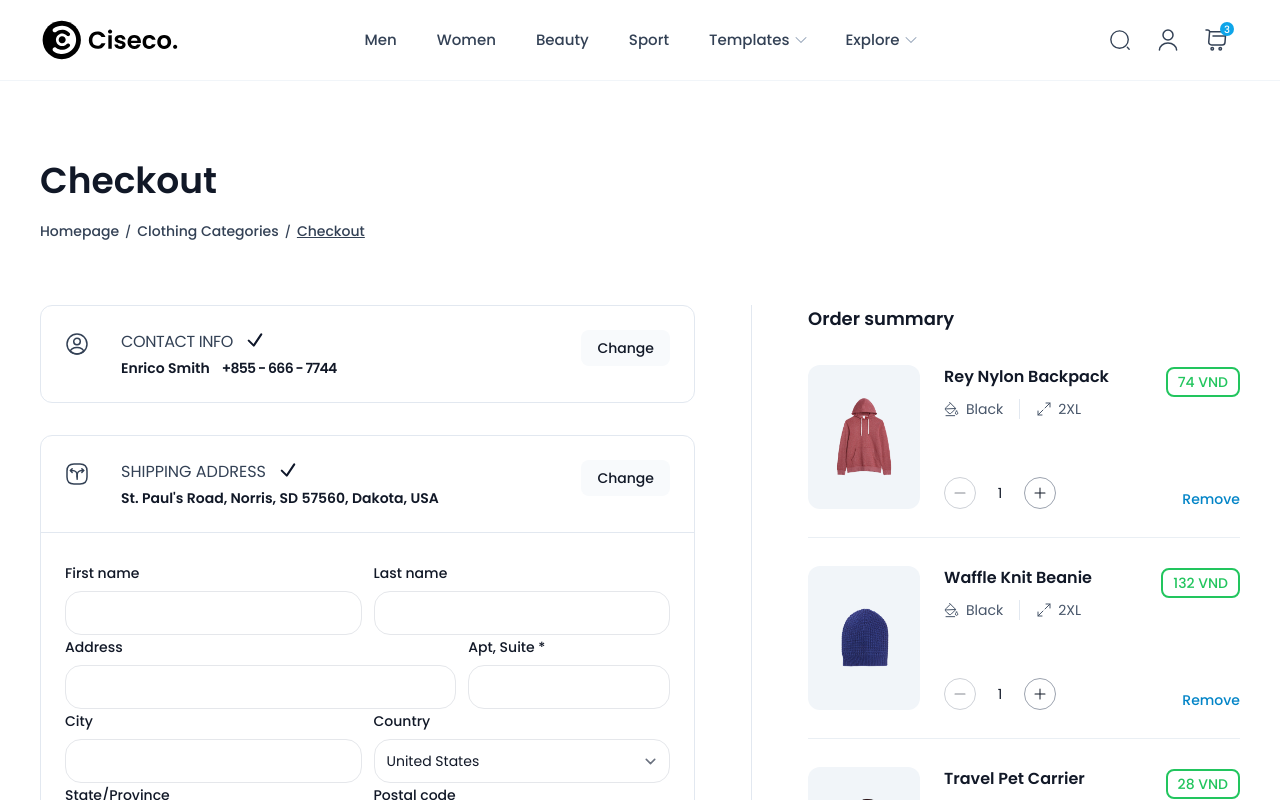
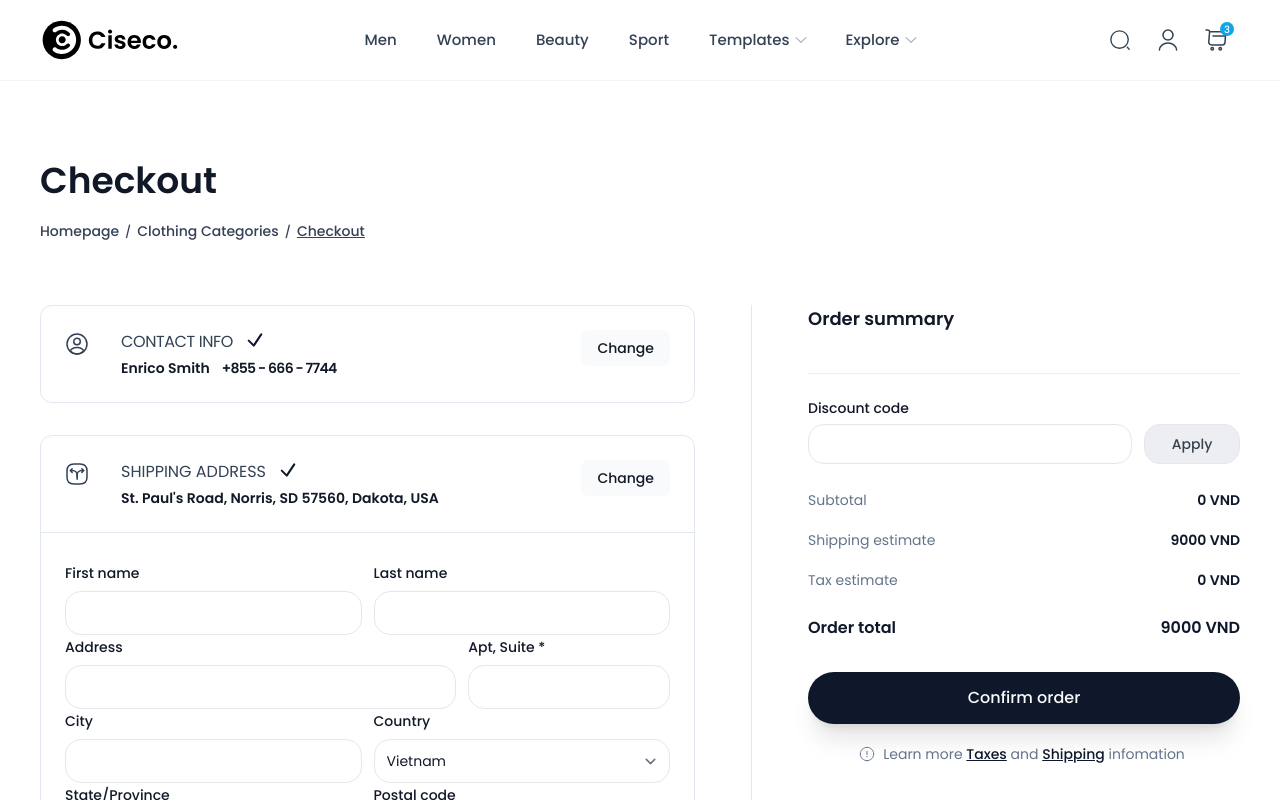
Before and after one commit to huypq02/ecommerce-nextjs, a Next.js app: page /checkout in a window 1280 px wide. Shown: the top 800 px of the page. Built offline with nearby package versions, Linux system fonts and the light colour scheme.

Commit message:
update cart, sync data at order summary

```diff
--- a/src/app/cart/page.tsx
+++ b/src/app/cart/page.tsx
@@ -8,17 +8,21 @@ import ButtonPrimary from "@/shared/Button/ButtonPrimary";
 import Image from "next/image";
 import Link from "next/link";
 import axios from "axios";
+import { useRouter } from "next/navigation";
 
 interface CartItem {
+  productDetailId: string;
   productName: string;
   quantity: number;
   size: string;
   price: number;
   imageUrls: string[];
+  color: string;
 }
 
 const CartPage = () => {
   const [cartItems, setCartItems] = useState<CartItem[]>([]);
+  const router = useRouter();
 
   useEffect(() => {
     const fetchCartItems = async () => {
@@ -163,8 +167,46 @@ const CartPage = () => {
   };
 
   const subtotal = calculateSubtotal();
+  const shippingFee = 90000; // 90,000 VND
   const tax = subtotal * 0.1;
-  const orderTotal = subtotal + tax;
+  const orderTotal = subtotal + tax + shippingFee;
+
+  const handleCheckout = () => {
+    const orderData = {
+      orderDetail: cartItems.map((item) => ({
+        productDetailId: item.productDetailId,
+        productName: item.productName,
+        quantity: item.quantity,
+        presentUnitPrice: item.price,
+        color: item.color,
+        imageUrls: item.imageUrls,
+        size: item.size,
+      })),
+      orderStatusHistory: null,
+      userInfo: {
+        fullName: "fullName",
+        phone: "phone",
+        address: "address",
+        postalCode: "postalCode",
+        city: "city",
+        country: "country",
+        province: "province",
+        apt: "apt",
+      },
+      date: new Date().toISOString(),
+      paymentMethod: "home",
+      status: "new",
+      shippingFee: 9000,
+      tax: tax,
+      discount: 0,
+      total: orderTotal,
+    };
+
+    console.log("orderData", orderData);
+
+    localStorage.setItem("orderData", JSON.stringify(orderData));
+    router.push("/checkout");
+  };
 
   return (
     <div className="nc-CartPage">
@@ -206,7 +248,7 @@ const CartPage = () => {
                 <div className="flex justify-between py-4">
                   <span>Shipping estimate</span>
                   <span className="font-semibold text-slate-900 dark:text-slate-200">
-                    $5.00
+                    {shippingFee.toFixed(2)} VND
                   </span>
                 </div>
                 <div className="flex justify-between py-4">
@@ -220,7 +262,7 @@ const CartPage = () => {
                   <span>{orderTotal.toFixed(2)} VND</span>
                 </div>
               </div>
-              <ButtonPrimary href="/checkout" className="mt-8 w-full">
+              <ButtonPrimary onClick={handleCheckout} className="mt-8 w-full">
                 Checkout
               </ButtonPrimary>
               <div className="mt-5 text-sm text-slate-500 dark:text-slate-400 flex items-center justify-center">
--- a/src/app/checkout/PaymentMethod.tsx
+++ b/src/app/checkout/PaymentMethod.tsx
@@ -28,7 +28,11 @@ const PaymentMethod: FC<Props> = ({
     "Credit-Card" | "Home"
   >("Credit-Card");
 
-  const [formData, setFormData] = useState<PaymentMethodData>(initialData);
+  // At the top of your component, update the initial state
+  const [formData, setFormData] = useState<PaymentMethodData>({
+    ...initialData,
+    paymentType: methodActive // Set default payment type
+  });
 
   const handleChange = (e: React.ChangeEvent<HTMLInputElement>) => {
     const { name, value } = e.target;
@@ -37,8 +41,18 @@ const PaymentMethod: FC<Props> = ({
 
   const handleSubmit = (e: React.FormEvent) => {
     e.preventDefault();
-    formData.paymentType = methodActive;
-    onSubmit(formData);
+
+    // Update formData with payment type using setState
+    setFormData(prev => ({
+      ...prev,
+      paymentType: methodActive
+    }));
+
+    // Use the updated formData in onSubmit
+    onSubmit({
+      ...formData,
+      paymentType: methodActive
+    });
     onCloseActive();
   };
 
--- a/src/app/checkout/ShippingAddress.tsx
+++ b/src/app/checkout/ShippingAddress.tsx
@@ -28,6 +28,9 @@ const ShippingAddress: FC<Props> = ({
 
   const handleChange = (e: React.ChangeEvent<HTMLInputElement | HTMLSelectElement>) => {
     const { name, value } = e.target;
+    if (name === 'country' && value === '') {
+      return; // Don't update if no country is selected
+    }
     setFormData((prev: any) => ({ ...prev, [name]: value }));
   };
 
@@ -179,9 +182,10 @@ const ShippingAddress: FC<Props> = ({
                 <Select
                   className="mt-1.5"
                   name="country"
-                  value={formData.country}
+                  defaultValue="Vietnam"
                   onChange={handleChange}
                 >
+                  <option value="Vietnam">Vietnam</option>
                   <option value="United States">United States</option>
                   <option value="Canada">Canada</option>
                   <option value="Mexico">Mexico</option>
--- a/src/app/checkout/page.tsx
+++ b/src/app/checkout/page.tsx
@@ -3,7 +3,6 @@
 import Label from "@/components/Label/Label";
 import NcInputNumber from "@/components/NcInputNumber";
 import Prices from "@/components/Prices";
-import { Product, PRODUCTS } from "@/data/data";
 import { useState } from "react";
 import ButtonPrimary from "@/shared/Button/ButtonPrimary";
 import Input from "@/shared/Input/Input";
@@ -12,15 +11,12 @@ import PaymentMethod from "./PaymentMethod";
 import ShippingAddress from "./ShippingAddress";
 import Image from "next/image";
 import Link from "next/link";
-import router from "next/router";
 import axios from 'axios'
 import { useRouter } from 'next/navigation';
-
+import { useEffect } from "react";
 
 export interface ContactFormData {
   email: string;
-  firstName: string;
-  lastName: string;
   phone: string;
 }
 
@@ -50,6 +46,25 @@ export interface CheckoutData {
   payment: PaymentMethodData;
 }
 
+interface Order {
+  productDetailId: number;
+  productName: string;
+  presentUnitPrice: number;
+  imageUrls: string[];
+  description: string;
+  category: string;
+  tags: string[];
+  link: "/product-detail/";
+  variantType?: "color" | "image";
+  sizes?: string[];
+  allOfSizes?: string[];
+  status?: "New in" | "limited edition" | "Sold Out" | "50% Discount";
+  rating?: string;
+  numberOfReviews?: number;
+  color: string;
+  quantity: number;
+}
+
 const CheckoutPage = () => {
   const router = useRouter(); // Initialize the router hook
 
@@ -59,8 +74,6 @@ const CheckoutPage = () => {
   const [checkoutData, setCheckoutData] = useState<CheckoutData>({
     contact: {
       email: '',
-      firstName: '',
-      lastName: '',
       phone: ''
     },
     shipping: {
@@ -84,6 +97,12 @@ const CheckoutPage = () => {
   });
 
   const handleContactInfoSubmit = (contactData: ContactFormData) => {
+    // Check if all required fields are filled
+    if (!contactData.email || !contactData.phone) {
+      alert('Please fill in all contact information fields');
+      return;
+    }
+
     setCheckoutData(prev => ({
       ...prev,
       contact: contactData
@@ -92,6 +111,16 @@ const CheckoutPage = () => {
   };
 
   const handleShippingSubmit = (shippingData: ShippingAddressData) => {
+      // Check if all required fields are filled
+    if (!shippingData.address ||
+        !shippingData.city ||
+        !shippingData.postalCode ||
+        !shippingData.firstName ||
+        !shippingData.lastName) {
+      alert('Please fill in all shipping address fields');
+      return;
+    }
+
     setCheckoutData(prev => ({
       ...prev,
       shipping: shippingData
@@ -109,37 +138,46 @@ const CheckoutPage = () => {
 
   const handleCheckoutSubmit = async () => {
     try {
-      const orderData = {
-        date: new Date().toISOString(),
-        paymentMethod: checkoutData.payment.paymentType === 'Credit-Card' ? 'Card' : 'Home',
-        status: 'Completed',
-        fullName: `${checkoutData.contact.firstName} ${checkoutData.contact.lastName}`,
+      const submitOrder = {
+        orderDetail: orderData.orderDetail.map((item) => {
+          return {
+            productDetailId: item.productDetailId,
+            quantity: item.quantity,
+            presentUnitPrice: item.presentUnitPrice,
+            color: item.color,
+            sizes: item.sizes
+          };
+        }),
+        orderStatusHistory: [
+          {
+            status: "Completed",
+            date: new Date().toISOString()
+          }
+        ],
+        fullName: checkoutData.shipping.firstName + ' ' + checkoutData.shipping.lastName,
+        phone: checkoutData.contact.phone,
         address: checkoutData.shipping.address,
-        apt: checkoutData.shipping.aptSuite,
+        postalCode: checkoutData.shipping.postalCode,
         city: checkoutData.shipping.city,
         country: checkoutData.shipping.country,
         province: checkoutData.shipping.state,
-        postalCode: checkoutData.shipping.postalCode,
-        phone: checkoutData.contact.phone,
-        shippingFee: ship,
-        tax: tax,
-        total: amount,
-        orderDetail: PRODUCTS.map(product => ({
-          quantity: 1, // Assuming quantity is 1 for simplicity
-          presentUnitPrice: product.price,
-          color: 'Black', // Assuming color is Black for simplicity
-          size: 'XS' // Assuming size is XS for simplicity
-        })),
-        orderStatusHistory: []
+        apt: checkoutData.shipping.aptSuite,
+        date: new Date().toISOString(),
+        paymentMethod: checkoutData.payment.paymentType,
+        status: "Completed",
+        shippingFee: orderData.shippingFee,
+        tax: orderData.tax,
+        discount: orderData.discount,
+        total: orderData.total
       };
 
-      if (orderData.paymentMethod === 'Card') {
+      if (submitOrder.paymentMethod === 'Credit-Card') {
         localStorage.setItem('orderData', JSON.stringify(orderData));
         window.location.href = `/checkout/stripe?amount=${orderData.total}`;
       }
 
        // Send orderData to your API
-       const response = await axios.post('http://localhost:8080/order', orderData, {
+       const response = await axios.post('http://localhost:8080/order', submitOrder, {
           headers: {
             'Content-Type': 'application/json',
             'Authorization': `Bearer ${localStorage.getItem('token')}`
@@ -166,12 +204,6 @@ const CheckoutPage = () => {
     }, 80);
   };
 
-  //Amount money
-  let subTotal = 0;
-  let amount = 0;
-  const tax = 24.9;
-  const ship = 5;
-
   //Order informations
   let userInfo = {
     fullName: "fullName",
@@ -183,40 +215,63 @@ const CheckoutPage = () => {
     province: "provice",
     apt: "apt"
   };
-  let [orderDetail, setOrderDetail] = useState([]);
-  let orderData = {
+  let [orderDetail, setOrderDetail] = useState<Order[]>([]);
+  let [orderData, setOrderData] = useState({
     orderDetail: orderDetail,
     orderStatusHistory: null,
     userInfo: userInfo,
     date: "21-02-2025",
-    paymentMethod: "card",
+    paymentMethod: "Card",
     status: "new",
-    shippingFee: ship,
-    tax: tax,
+    shippingFee: 9000,
+    tax: 0,
     discount: 0,
-    total: amount
+    total: 0
+  });
+
+  useEffect(() => {
+    const storedOrderData = localStorage.getItem("orderData");
+    if (storedOrderData) {
+      setOrderData(JSON.parse(storedOrderData));
+    }
+  }, []);
+
+  const handleQuantityChange = (index: number, newQuantity: number) => {
+    // Update the quantity in orderDetail
+    const updatedOrderDetail = [...orderData.orderDetail];
+    updatedOrderDetail[index].quantity = newQuantity;
+
+    // Calculate new subtotal
+    const newSubTotal = updatedOrderDetail.reduce(
+      (acc, item) => acc + item.presentUnitPrice * item.quantity,
+      0
+    );
+
+    // Calculate new tax and total
+    const newTax = newSubTotal * 0.1;
+    const newTotal = newSubTotal + ship + newTax;
+
+    // Update orderData with new values
+    const updatedOrderData = {
+      ...orderData,
+      orderDetail: updatedOrderDetail,
+      tax: newTax,
+      total: newTotal
+    };
+
+    // Update state and localStorage
+    setOrderData(updatedOrderData);
+    localStorage.setItem('orderData', JSON.stringify(updatedOrderData));
   };
 
-  const renderProduct = (item: Product, index: number) => {
-    const { image, price, name } = item;
-    subTotal += price;
-    amount = subTotal + tax + ship;
-
-    orderDetail = [...orderDetail, `Item ${orderDetail.length + 1}`];
-    orderData.orderDetail = orderDetail;
-    orderData.tax = tax;
-    orderData.total = amount;
-
-    if (typeof window !== 'undefined') {
-      localStorage.setItem("orderData", JSON.stringify(orderData));
-    }
+  const renderProduct = (item: Order, index: number) => {
     return (
       <div key={index} className="relative flex py-7 first:pt-0 last:pb-0">
         <div className="relative h-36 w-24 sm:w-28 flex-shrink-0 overflow-hidden rounded-xl bg-slate-100">
           <Image
-            src={image}
+            src={item.imageUrls[0]}
             fill
-            alt={name}
+            alt={item.productName}
             className="h-full w-full object-contain object-center"
             sizes="150px"
           />
@@ -228,7 +283,7 @@ const CheckoutPage = () => {
             <div className="flex justify-between ">
               <div className="flex-[1.5] ">
                 <h3 className="text-base font-semibold">
-                  <Link href="/product-detail">{name}</Link>
+                  <Link href="/product-detail">{item.productName}</Link>
                 </h3>
                 <div className="mt-1.5 sm:mt-2.5 flex text-sm text-slate-600 dark:text-slate-300">
                   <div className="flex items-center space-x-1.5">
@@ -274,7 +329,7 @@ const CheckoutPage = () => {
                       />
                     </svg>
 
-                    <span>{`Black`}</span>
+                    <span>{item.color}</span>
                   </div>
                   <span className="mx-4 border-l border-slate-200 dark:border-slate-700 "></span>
                   <div className="flex items-center space-x-1.5">
@@ -309,7 +364,7 @@ const CheckoutPage = () => {
                       />
                     </svg>
 
-                    <span>{`2XL`}</span>
+                    <span>{item.sizes}</span>
                   </div>
                 </div>
 
@@ -329,20 +384,24 @@ const CheckoutPage = () => {
                   </select>
                   <Prices
                     contentClass="py-1 px-2 md:py-1.5 md:px-2.5 text-sm font-medium h-full"
-                    price={price}
+                    price={item.presentUnitPrice}
                   />
                 </div>
               </div>
 
               <div className="hidden flex-1 sm:flex justify-end">
-                <Prices price={price} className="mt-0.5" />
+                <Prices price={item.presentUnitPrice} className="mt-0.5" />
               </div>
             </div>
           </div>
 
           <div className="flex mt-auto pt-4 items-end justify-between text-sm">
             <div className="hidden sm:block text-center relative">
-              <NcInputNumber className="relative z-10" />
+              <NcInputNumber
+                defaultValue={item.quantity}
+                onChange={(value) => handleQuantityChange(index, value)}
+                className="relative z-10"
+              />
             </div>
 
             <a
@@ -408,6 +467,12 @@ const CheckoutPage = () => {
     );
   };
 
+  // Calculate subtotal, tax, and total
+  const subTotal = orderData.orderDetail.reduce((acc, item) => acc + item.presentUnitPrice * item.quantity, 0);
+  const ship = 9000;
+  const tax = subTotal * 0.1;
+  const total = subTotal + ship + tax;
+
   return (
     <div className="nc-CheckoutPage">
       <main className="container py-16 lg:pb-28 lg:pt-20 ">
@@ -436,7 +501,7 @@ const CheckoutPage = () => {
           <div className="w-full lg:w-[36%] ">
             <h3 className="text-lg font-semibold">Order summary</h3>
             <div className="mt-8 divide-y divide-slate-200/70 dark:divide-slate-700 ">
-              {[PRODUCTS[0], PRODUCTS[2], PRODUCTS[3]].map(renderProduct)}
+              {orderData.orderDetail.map((product, index) => renderProduct(product, index))}
             </div>
 
             <div className="mt-10 pt-6 text-sm text-slate-500 dark:text-slate-400 border-t border-slate-200/70 dark:border-slate-700 ">
@@ -453,33 +518,33 @@ const CheckoutPage = () => {
               <div className="mt-4 flex justify-between py-2.5">
                 <span>Subtotal</span>
                 <span className="font-semibold text-slate-900 dark:text-slate-200">
-                  ${`${subTotal}`}
+                  {`${subTotal}`} VND
                 </span>
               </div>
               <div className="flex justify-between py-2.5">
                 <span>Shipping estimate</span>
                 <span className="font-semibold text-slate-900 dark:text-slate-200">
-                  ${`${ship}`}
+                  {`${ship}`} VND
                 </span>
               </div>
               <div className="flex justify-between py-2.5">
                 <span>Tax estimate</span>
                 <span className="font-semibold text-slate-900 dark:text-slate-200">
-                  ${`${tax}`}
+                  {`${tax}`} VND
                 </span>
               </div>
               <div className="flex justify-between font-semibold text-slate-900 dark:text-slate-200 text-base pt-4">
                 <span>Order total</span>
-                <span>${`${amount}`}</span>
+                <span>{`${total}`} VND</span>
               </div>
             </div>
             {checkoutData.payment.paymentType === 'card' ? (
-              <ButtonPrimary href={`/checkout/stripe?amount=${amount}`} className="mt-8 w-full">
-              Confirm order
+              <ButtonPrimary href={`/checkout/stripe?amount=${total}`} className="mt-8 w-full">
+                Confirm order
               </ButtonPrimary>
             ) : (
               <ButtonPrimary onClick={handleCheckoutSubmit} className="mt-8 w-full">
-              Confirm order
+                Confirm order
               </ButtonPrimary>
             )}
             <div className="mt-5 text-sm text-slate-500 dark:text-slate-400 flex items-center justify-center">
```
